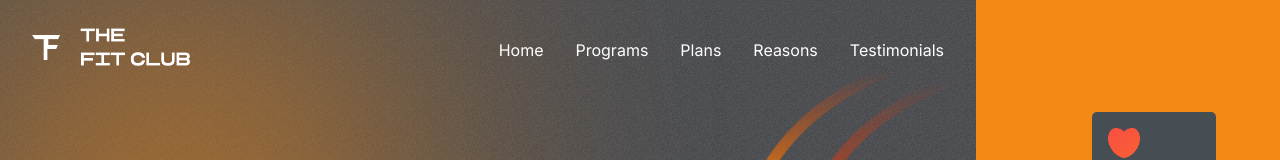
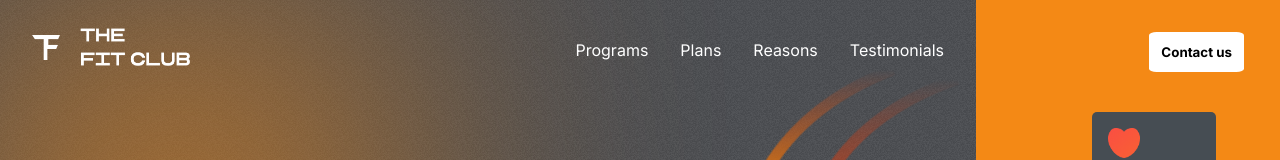
Before and after one commit to ancientphoenix34/Fit-Club-Frontend, a React (Create React App) app: page / in a window 1280 px wide. Shown: the top 160 px of the page. Built offline with nearby package versions, Linux system fonts and the light colour scheme.

Commit message:
completed,ready for hosting

```diff
--- a/src/components/Header/Header.css
+++ b/src/components/Header/Header.css
@@ -18,7 +18,7 @@
 
 .header-menu>li:hover{
     cursor: pointer;
-    color: var(--orange);
+    color: var(--white);
     cursor: pointer;
 }
 
--- a/src/components/Header/Header.jsx
+++ b/src/components/Header/Header.jsx
@@ -1,63 +1,95 @@
-import React, { useState } from 'react'
-import './Header.css'
-import Logo from '../../assets/logo.png'
-import Bars from '../../assets/bars.png'
-import { Link } from 'react-scroll'
+import React, { useState, useEffect } from 'react';
+import './Header.css';
+import Logo from '../../assets/logo.png';
+import Bars from '../../assets/bars.png';
+import { Link } from 'react-scroll';
 
 const Header = () => {
+  const [menuOpened, setMenuOpened] = useState(false);
+  const mobile = window.innerWidth <= 768;
 
-  const mobile=window.innerWidth<=768?true:false;
-const [menuOpened,setMenuOpened]= useState(false)
+  // Close the menu when the window is resized above mobile width
+  useEffect(() => {
+    const handleResize = () => {
+      if (window.innerWidth > 768) {
+        setMenuOpened(false); // Close the menu when not in mobile view
+      }
+    };
+
+    window.addEventListener('resize', handleResize);
+
+    return () => {
+      window.removeEventListener('resize', handleResize);
+    };
+  }, []);
 
   return (
     <div className='header'>
-<img src={Logo} alt="" className='logo'/>
-{menuOpened===false && mobile === true ? (
-  <div style={{backgroundColor:'var(--appColor)',padding:'0.5rem',borderRadius:'5px'}}
+      <img src={Logo} alt="Logo" className='logo' />
 
-  onClick={()=>setMenuOpened(true)}
+      {menuOpened === false && mobile === true ? (
+        <div
+          style={{ backgroundColor: 'var(--appColor)', padding: '0.5rem', borderRadius: '5px' }}
+          onClick={() => setMenuOpened(true)}
         >
-    <img src={Bars} alt=""  style={{width:'1.5rem',height:'1.5rem'}}/>
+          <img src={Bars} alt="Menu Bars" style={{ width: '1.5rem', height: '1.5rem' }} />
         </div>
-):(
+      ) : (
         <ul className='header-menu'>
-<li>
-      <Link onClick={()=>setMenuOpened(false)}
+          {/* <li>
+            <Link
+              onClick={() => setMenuOpened(false)}
               to='hero'
               spy={true}
               smooth={true}
-    >Home</Link></li>
-
+            >
+              Home
+            </Link>
+          </li> */}
           <li>
-      <Link onClick={()=>setMenuOpened(false)}
+            <Link
+              onClick={() => setMenuOpened(false)}
               to='Programs'
               spy={true}
               smooth={true}
-    >Programs</Link></li>
-
+            >
+              Programs
+            </Link>
+          </li>
           <li>
-      <Link onClick={()=>setMenuOpened(false)}
+            <Link
+              onClick={() => setMenuOpened(false)}
               to='plans'
               spy={true}
               smooth={true}
-    >Plans</Link></li>
-
+            >
+              Plans
+            </Link>
+          </li>
           <li>
-      <Link onClick={()=>setMenuOpened(false)}
+            <Link
+              onClick={() => setMenuOpened(false)}
               to='Reasons'
               spy={true}
               smooth={true}
-    >Reasons</Link></li>
+            >
+              Reasons
+            </Link>
+          </li>
           <li>
-      <Link onClick={()=>setMenuOpened(false)}
+            <Link
+              onClick={() => setMenuOpened(false)}
               to='Testimonials'
               spy={true}
               smooth={true}
-    >Testimonials</Link></li>
+            >
+              Testimonials
+            </Link>
+          </li>
         </ul>
       )}
     </div>
-  )
-}
+  );
+};
 
-export default Header
+export default Header;
--- a/src/components/Hero/Hero.css
+++ b/src/components/Hero/Hero.css
@@ -16,6 +16,11 @@
     flex:1;
     position: relative;
     background-color: var(--orange);
+}
+
+.contact-button{
+    border-radius: 8%;
+    margin-right: -12px;
 }
 
 .the-best-ad{
--- a/src/components/Hero/Hero.jsx
+++ b/src/components/Hero/Hero.jsx
@@ -54,7 +54,7 @@ const Hero = () => {
     <span>expert coaches</span>
   </div>
   <div>
-    <span><NumberCounter end={978} start={800} delay='4' preFix="+"/></span>
+    <span><NumberCounter end={973} start={800} delay='4' preFix="+"/></span>
     <span>members joined</span>
   </div>
   <div>
@@ -70,7 +70,7 @@ const Hero = () => {
 </div>
 <div className="rigth-h">
 
-
+  <button className="btn contact-button"> Contact us</button>
 
 
 
```
Lines whose indentation alone changed are shown as unchanged.
